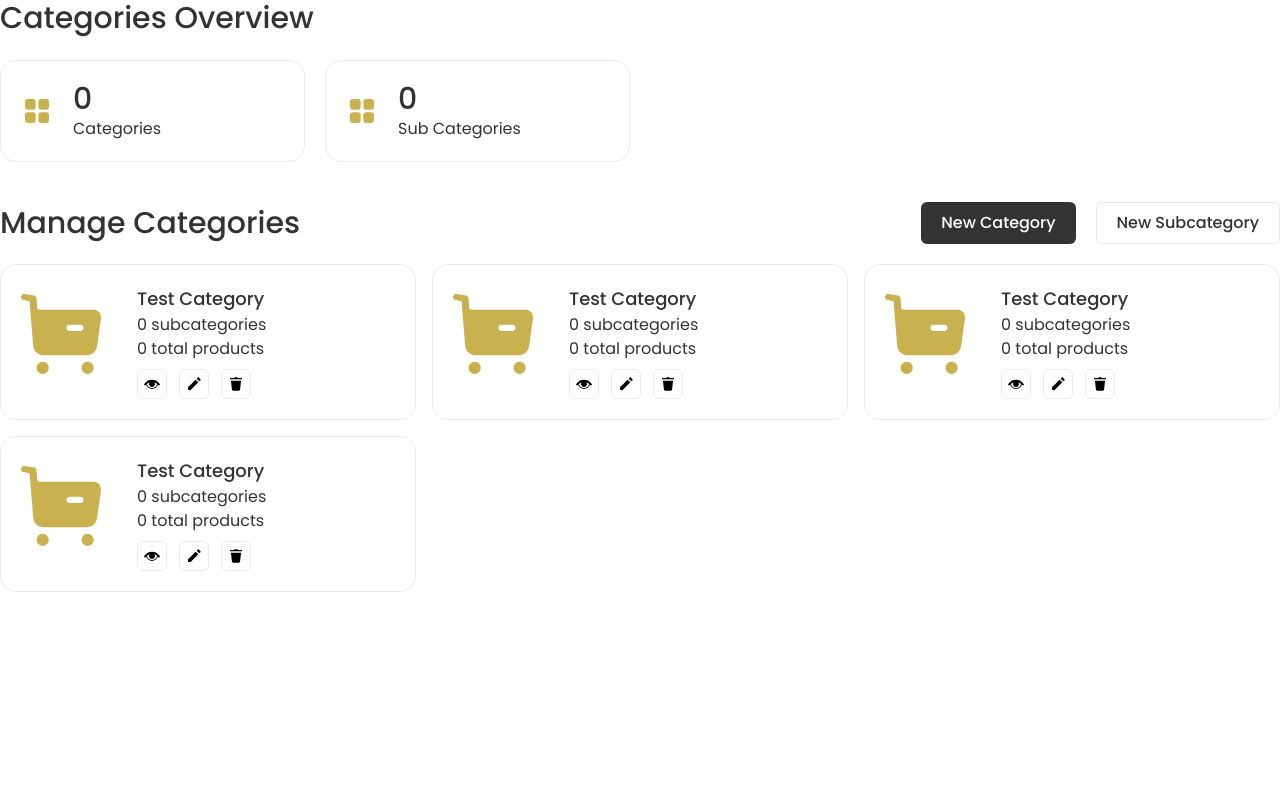
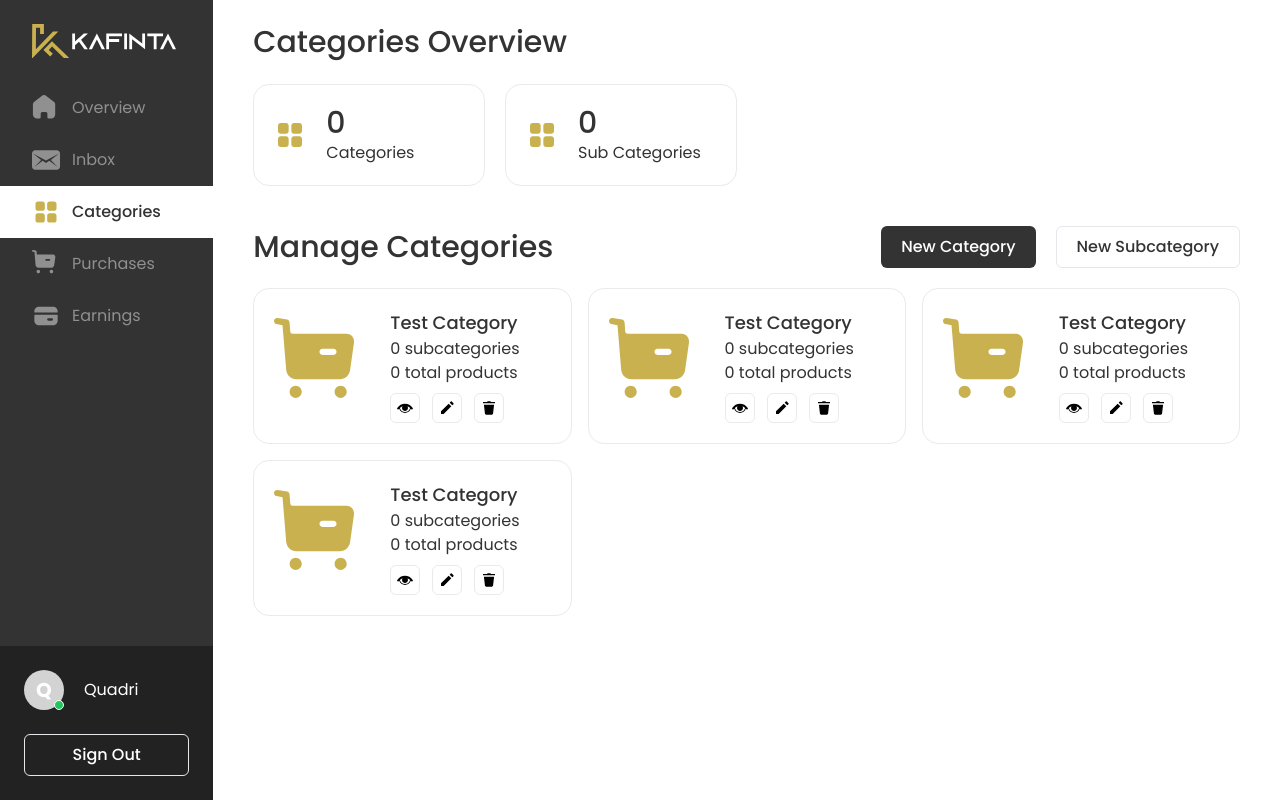
Before and after one commit to kafinta/admin-frontend, a Nuxt app: page /categories in a window 1280 px wide. Built offline with nearby package versions, Linux system fonts and the light colour scheme.

Commit message:
refactor: layout component declared, minor ui update made

```diff
--- a/pages/categories.vue
+++ b/pages/categories.vue
@@ -1,5 +1,5 @@
 <template>
-  <div :class="[openDialog ? 'overflow-y-hidden' : '', openEditOverlay ? 'overflow-y-hidden' : '']">
+  <Layouts :class="[openDialog ? 'overflow-y-hidden' : '', openEditOverlay ? 'overflow-y-hidden' : '']">
     <ModalsDrawer :openDialog="openDialog" @closeDialog="viewCategory()">
       <template #title>Test Category</template>
       <div>
@@ -20,7 +20,7 @@
       <template #title>Edit Category</template>
       <form @submit.prevent="submitEdit()">
         <div class="p-2 bg-accent-100 rounded-md w-fit mx-auto mb-5 2xl:mb-10">
-          <img :src="require('@/assets/images/insights/categories.svg')" alt="" class="w-30">
+          <img :src="require('@/assets/images/insights/categories.svg')" alt="" class="w-24 mx-auto">
 
           <div>
             <FormInput type="file" placeholder="Upload New" />
@@ -82,7 +82,7 @@
       @deleteCategory="deleteCategory()"
       />
     </div>
-  </div>
+  </Layouts>
 </template>
 <script>
 export default {
```
